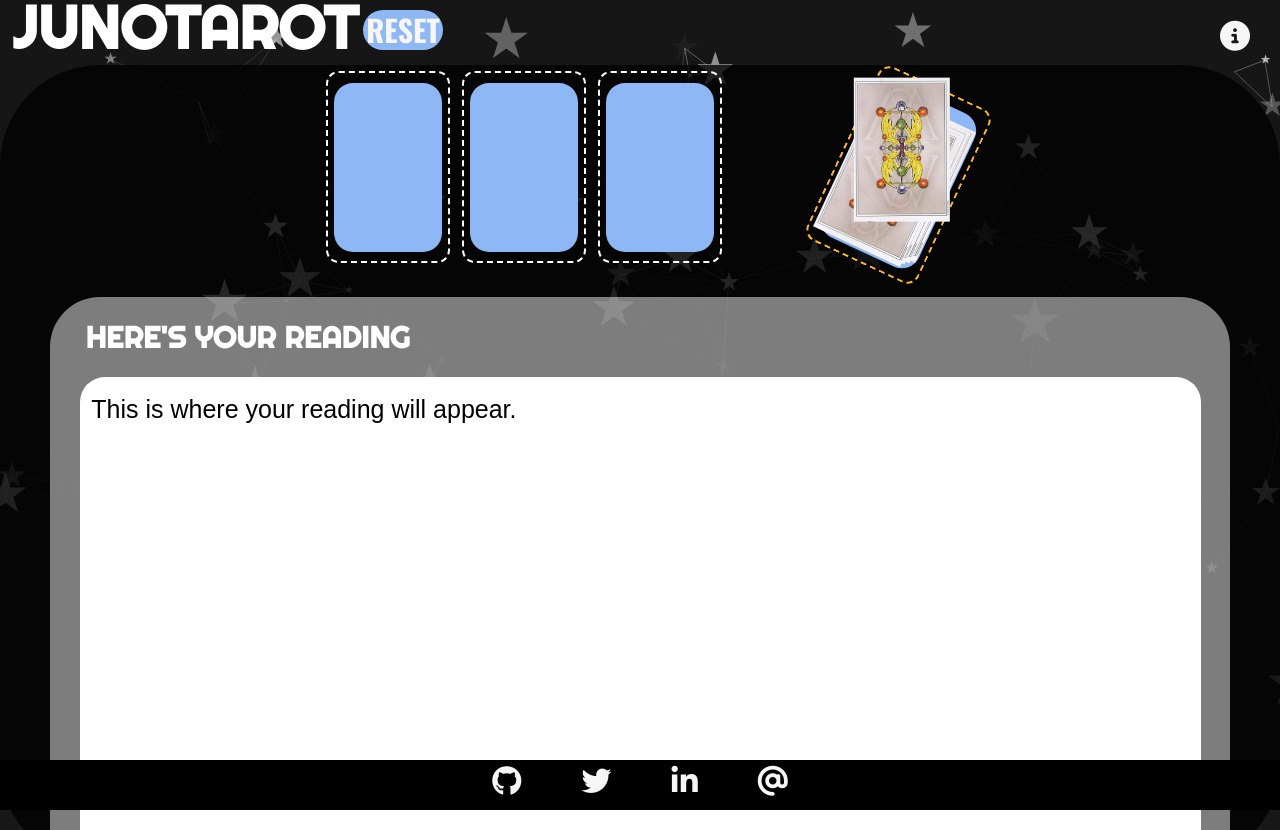
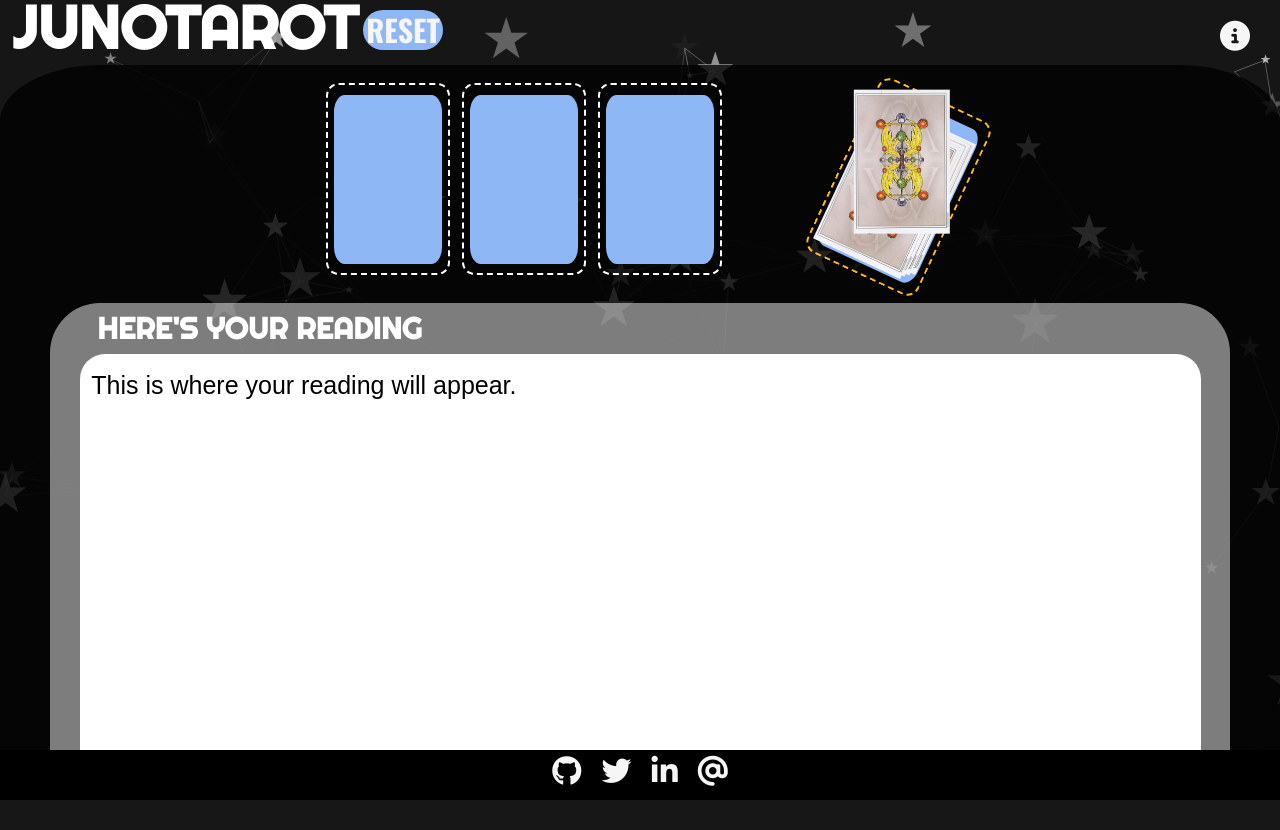
Before and after one commit to ECSYoung/suiYoungProject3, a plain HTML site: page index.html in a window 1280 px wide. Shown: the top 830 px of the page. After the commit the page ends 800 px from the top, so only its background shows below. Drawn offline with nearby package versions, Linux system fonts and the light colour scheme.

Commit message:
modified CSS to reflect better height and read panel dimensions.

```diff
--- a/index.html
+++ b/index.html
@@ -140,7 +140,7 @@
     <!-- Google Font Script -->
     <link href="https://fonts.googleapis.com/css?family=Oswald:400,700|Righteous&display=swap" rel="stylesheet">
 
-    particles.js lib - https://github.com/VincentGarreau/particles.js -->
+    <!-- particles.js lib - https://github.com/VincentGarreau/particles.js -->
     <script src="https://cdn.jsdelivr.net/npm/particles.js@2.0.0/particles.min.js"></script>
     <script src="particles.js"></script>
 </body>
--- a/script.js
+++ b/script.js
@@ -574,8 +574,8 @@ $('.deck7').on('click', function () {
         console.log('1. num result:', num);
         console.log("2. counter", counter);
         console.log('3. majArcana:', majArcana);
-        console.log('4. suiteIndex: ', suiteIndex);
-        console.log('5. findSuite: ', findSuite);
+        console.log('4. suiteIndex: ', suiteIndex); // ❌
+        console.log('5. findSuite: ', findSuite); // ❌
         console.log('6. majorArcana:', tarotCard.majorArcana);
         console.log('7. major Arcana Title:',tarotCard.majorArcana[majArcana].title); // ❌
         console.log('8. findSuite[suiteIndex]:', findSuite[suiteIndex]) // ❌
--- a/styles/sass/_footer.scss
+++ b/styles/sass/_footer.scss
@@ -8,8 +8,10 @@
     justify-content: center;
     align-items: center;
     background-color: black;
-    position: relative;
-    bottom: 4rem;
+    position: absolute;
+    bottom: 0;
+    width: 100vw;
+    z-index: 1;
 }
 
 
--- a/styles/sass/_global.scss
+++ b/styles/sass/_global.scss
@@ -99,7 +99,7 @@ i:hover {
 }
 
 a {
-    padding: 30px;
+    padding: 10px;
 }
 
 img {
--- a/styles/sass/_main.scss
+++ b/styles/sass/_main.scss
@@ -44,11 +44,11 @@ input[name="toggle2"]:checked+.instruction {
 .blackDiv {
     position: relative;
     width: 100%;
-    height: 100vh;
+    height: calc(100vh - 12vh);
     background: rgba(0, 0, 0, 0.788);
     padding: 0 5rem;
     margin-top: 1rem;
-    border-radius: 10rem;
+    border-radius: 8% 8% 0 0;
     display: grid;
     grid-template-columns: 1fr;
     grid-template-rows: 1fr;
@@ -62,7 +62,7 @@ input[name="toggle2"]:checked+.instruction {
     grid-template-rows: repeat(auto-fit, 1fr);
     grid-gap: 20px;
     width: 100%;
-    height: 150vh;
+    height: 90vh;
     margin: 0 auto;
     justify-content: center;
 }
@@ -73,7 +73,7 @@ input[name="toggle2"]:checked+.instruction {
     display: flex;
     width: 50vw;
     height: 15vw;
-    margin: auto;
+    margin: 1% auto;
     justify-content: center;
 }
 
@@ -89,7 +89,6 @@ input[name="toggle2"]:checked+.instruction {
     border: 2px dashed white;
     border-radius: 1vw;
     margin: 1%;
-
 }
 
 .deck {
@@ -104,11 +103,16 @@ input[name="toggle2"]:checked+.instruction {
     transform: rotate(25deg);
 }
 
-.deck7mg:hover+.deck {
+.deck7:hover~.deck {
     box-shadow: 5px 5px 15px white, -5px -5px 15px white;
 }
 
-.deck:active {
+.deck6:hover~.deck {
+    box-shadow: 5px 5px 15px white, -5px -5px 15px white;
+}
+
+.deck:active,
+.deck:focus {
     box-shadow: inset 5px 5px 15px rgb(0, 0, 0), inset -5px -5px 15px rgb(0, 0, 0);
 }
 
@@ -116,27 +120,26 @@ input[name="toggle2"]:checked+.instruction {
     width: 90%;
     height: 90%;
     background: rgb(142, 183, 245);
-
-    border-radius: 1.5vw;
+    border-radius: 10%;
+    ;
     margin: 8% auto;
 }
 
 .headerH2 {
-    margin: 1.5% 3%;
+    margin: 0.25% 4%;
     width: 100%;
 }
 
 .textReading {
     width: 100%;
     background: #f6f6f680;
-    height: 125vh;
-    border-radius: 50px;
-    margin-top: 2rem;
+    height: 60vh;
+    border-radius: 50px 50px 0 0;
+    margin: 0rem auto;
     grid-area: 2 / span 4;
     display: flex;
     flex-direction: column;
     justify-content: center;
-
 }
 
 .readSpace {
```
Also changed, not shown: styles/sass/styles.css, 1 other file.
